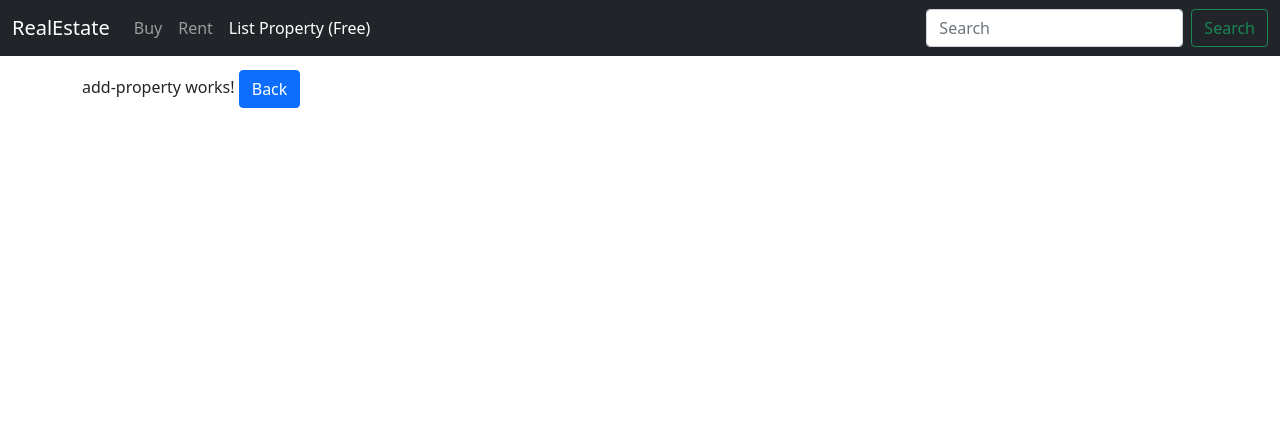
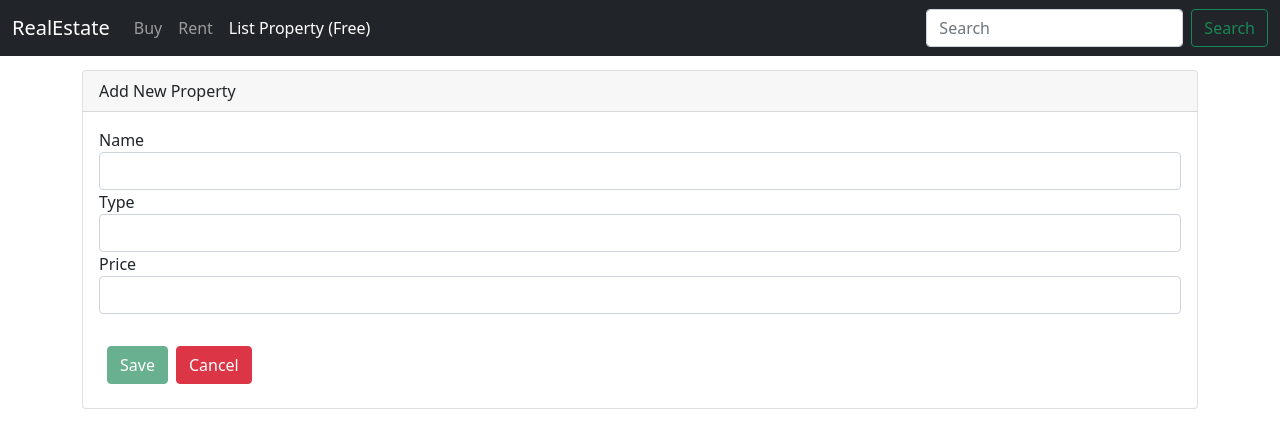
Before and after one commit to Sohail-07/RealEstate-Project, an Angular app in the folder Frontend/: page /add-property in a window 1280 px wide. Shown: the top 448 px of the page. Built offline with nearby package versions, Linux system fonts and the light colour scheme.

Commit message:
Templete driven form added for add new property

```diff
--- a/Frontend/src/app/app.module.ts
+++ b/Frontend/src/app/app.module.ts
@@ -2,6 +2,7 @@
 import { BrowserModule } from '@angular/platform-browser';
 import { HttpClientModule } from '@angular/common/http'
 import { Routes, RouterModule} from '@angular/router';
+import { FormsModule } from '@angular/forms';
 
 import { AppComponent } from './app.component';
 import { PropertyCardComponent } from './property/property-card/property-card.component';
@@ -32,6 +33,7 @@
   imports: [
     BrowserModule,
     HttpClientModule,
+    FormsModule,
     RouterModule.forRoot(appRoutes)
   ],
   providers: [HousingService],
--- a/Frontend/src/app/property/add-property/add-property.component.css
+++ b/Frontend/src/app/property/add-property/add-property.component.css
@@ -0,0 +1,6 @@
+.ng-invalid.ng-touched{
+  border-color: red;
+}
+.error-block{
+  color: red;
+}
--- a/Frontend/src/app/property/add-property/add-property.component.html
+++ b/Frontend/src/app/property/add-property/add-property.component.html
@@ -1,4 +1,30 @@
-<p>
-  add-property works!
-  <button (click)="onBack()" class="btn btn-primary">Back</button>
-</p>
+<div class="card">
+  <div class="card-header">
+    Add New Property
+  </div>
+  <div class="card-body">
+    <form (ngSubmit)='onSubmit(Form)' #Form="ngForm">
+      <div class="form-group col-12">
+        <label for="name">Name</label>
+        <input type="text" class="form-control" #propName="ngModel"
+        ngModel name="Name" required minlength="5">
+        <span *ngIf="!propName.valid && propName.touched" class="error-block">
+          <span *ngIf="propName.errors['required']">Please provid valid name</span>
+          <span *ngIf="propName.errors['minlength']">Name shoulld be grater 5 than char</span>
+        </span>
+      </div>
+      <div class="form-group col-12">
+        <label for="type">Type</label>
+        <input type="text" class="form-control" ngModel name="Type">
+      </div>
+      <div class="form-group col-12">
+        <label for="price">Price</label>
+        <input type="text" class="form-control" ngModel name="Price">
+      </div><br>
+      <div class="form-group col-12">
+        <button [disabled]="!Form.valid" type="submit" class="btn btn-success m-2">Save</button>
+        <button type="reset" class="btn btn-danger">Cancel</button>
+      </div>
+    </form>
+  </div>
+</div>
--- a/Frontend/src/app/property/add-property/add-property.component.ts
+++ b/Frontend/src/app/property/add-property/add-property.component.ts
@@ -1,4 +1,5 @@
 import { Component, OnInit } from '@angular/core';
+import { NgForm } from '@angular/forms';
 import { Router } from '@angular/router';
 
 @Component({
@@ -16,5 +17,8 @@
   onBack(){
       this.router.navigate(['/']);
   }
-
+  onSubmit(Form: NgForm){
+    console.log('Congrats your form submitted.');
+    console.log(Form);
+  }
 }
```
